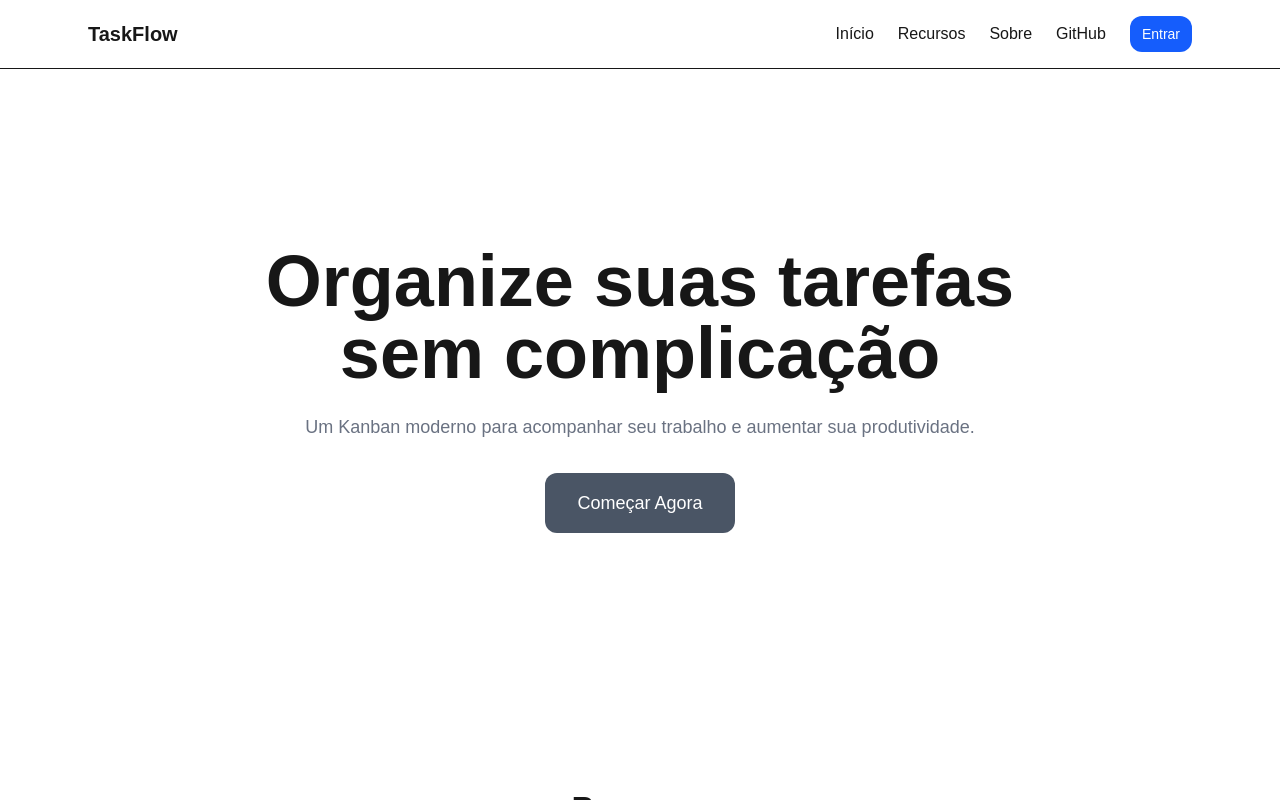
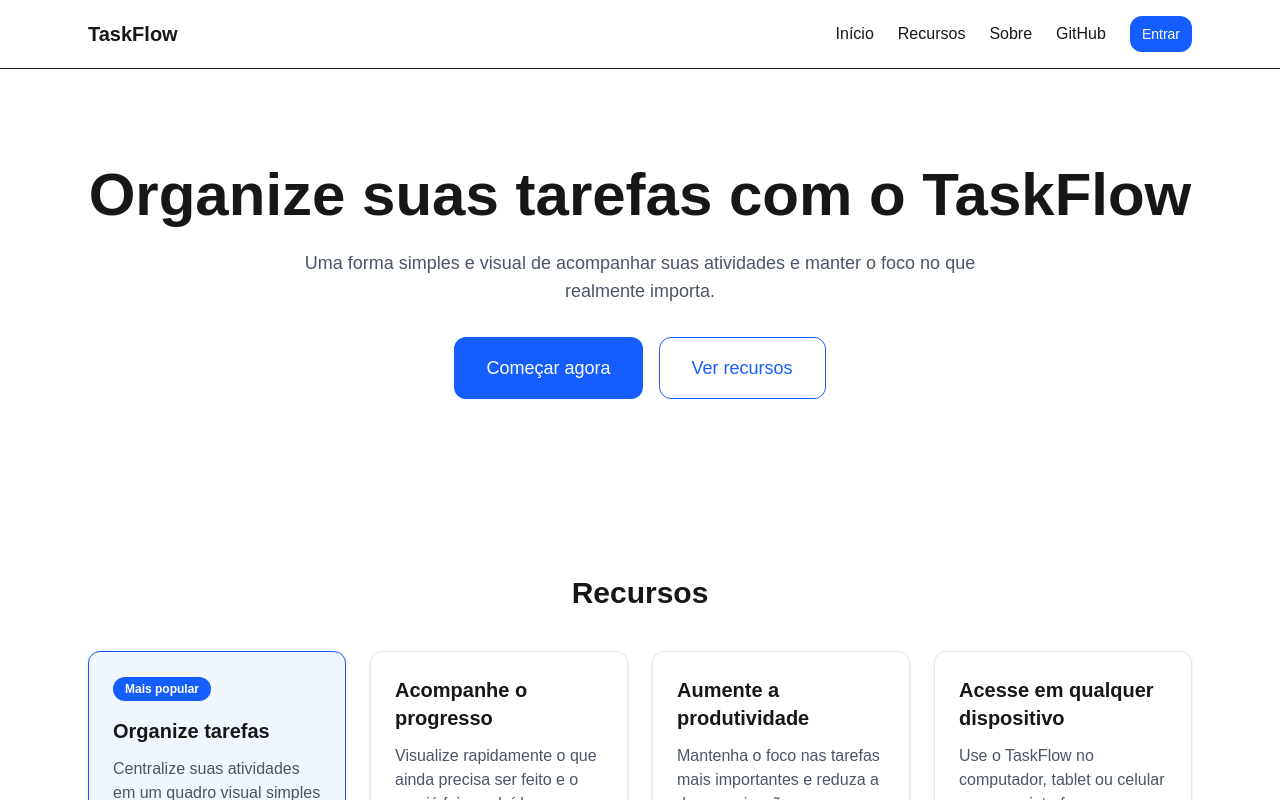
Before and after one commit to jorge-pires/projeto-kanban, a Next.js app: page / in a window 1280 px wide. Shown: the top 800 px of the page. Built offline with nearby package versions, Linux system fonts and the light colour scheme.

Commit message:
refactor: use button link in hero

```diff
--- a/components/landing/hero.tsx
+++ b/components/landing/hero.tsx
@@ -1,19 +1,34 @@
-import { Button } from "@/components/ui/Button"
+import { ButtonLink } from "@/components/ui/button-link"
 
 export function Hero() {
   return (
-    <section className="flex min-h-[80vh] flex-col items-center justify-center px-6 text-center">
-      <h1 className="max-w-4xl text-5xl font-bold md:text-7xl">
-        Organize suas tarefas sem complicação
+    <section
+      id="home"
+      className="mx-auto max-w-6xl px-6 py-24 text-center"
+    >
+      <h1 className="text-4xl font-bold md:text-6xl">
+        Organize suas tarefas com o TaskFlow
       </h1>
 
-      <p className="mt-6 max-w-2xl text-lg text-gray-500 mb-8">
-        Um Kanban moderno para acompanhar seu trabalho e aumentar sua produtividade.
+      <p className="mx-auto mt-6 max-w-2xl text-lg text-gray-600">
+        Uma forma simples e visual de acompanhar suas atividades e manter o foco no que realmente importa.
       </p>
 
-      <Button variant="secondary" size="lg">
-        Começar Agora
-      </Button>
+      <div className="mt-8 flex flex-col justify-center gap-4 sm:flex-row">
+        <ButtonLink
+          href="/login"
+          size="lg"
+        >
+          Começar agora
+        </ButtonLink>
+
+        <a
+          href="#features"
+          className="inline-flex items-center justify-center rounded-xl border border-blue-600 px-8 py-4 text-lg font-medium text-blue-600 transition hover:bg-blue-50"
+        >
+          Ver recursos
+        </a>
+      </div>
     </section>
   )
 }
--- a/components/ui/Button.tsx
+++ b/components/ui/Button.tsx
@@ -23,7 +23,7 @@ const sizes = {
 
 export function Button({
   children,
-  variant,
+  variant = "primary",
   size,
   className,
   ...props
```
